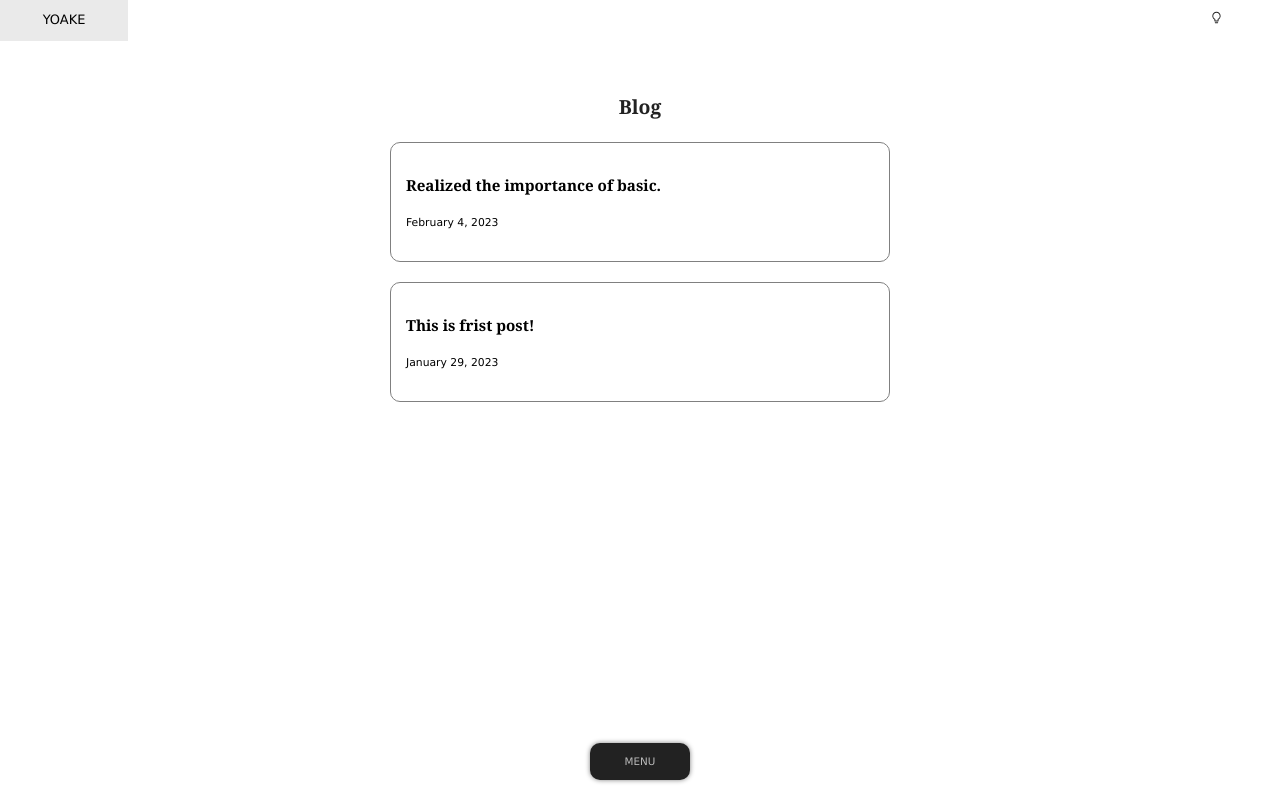
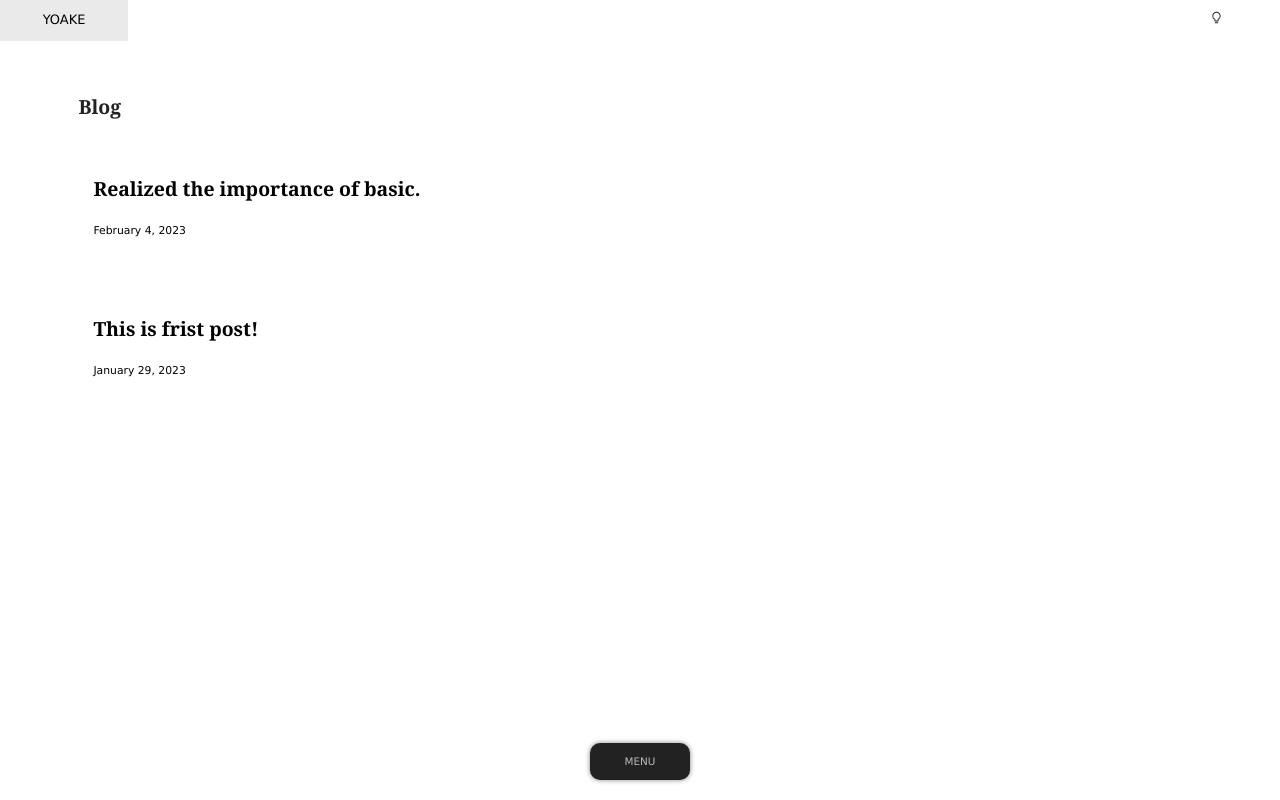
Before and after one commit to sanflog/yoakeNext, a Next.js app: page /blog/blog in a window 1280 px wide. Built offline with nearby package versions, Linux system fonts and the light colour scheme.

Commit message:
stop_card_style

```diff
--- a/pages/blog/blog.jsx
+++ b/pages/blog/blog.jsx
@@ -22,18 +22,18 @@ export default function Blog({allPostsData}) {
 				<Head>
 					<title>Blog</title>
 				</Head>
-				<h1 className={` ${utilStyles.headerFont} ${utilStyles.textAlign} `}>Blog</h1>
+				<h1 className={` ${utilStyles.headerFont} `}>Blog</h1>
 				<div>
 					{allPostsData.map(({ id, date, title }) => (
-						<div className={utilStyles.card} key={id}>
-							<Link href={`/blog/posts/${id}`}>
-								<h3 className={utilStyles.headerFont}>{title}</h3>
+						<Link href={`/blog/posts/${id}`}>
+							<div className={utilStyles.card} key={id}>
+								<h1 className={utilStyles.headerFont}>{title}</h1>
 								<small>
 									<Date dateString={date} />
 								</small>
 								<br />
-							</Link>
-						</div>
+							</div>
+						</Link>
 					))}
 				</div>
 			</section>
--- a/styles/utils.module.css
+++ b/styles/utils.module.css
@@ -137,8 +137,5 @@
 .card {
 	margin: 20px auto;
 	padding: 15px;
-	max-width: 500px;
 	height: 120px;
-	border: 1px solid gray;
-	border-radius: 10px;
 }
```
